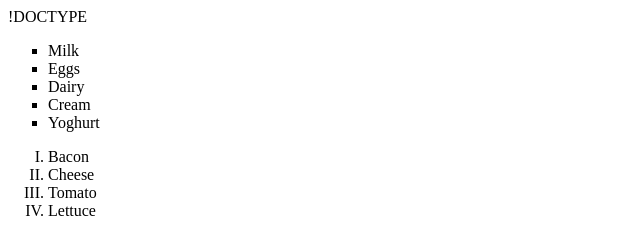
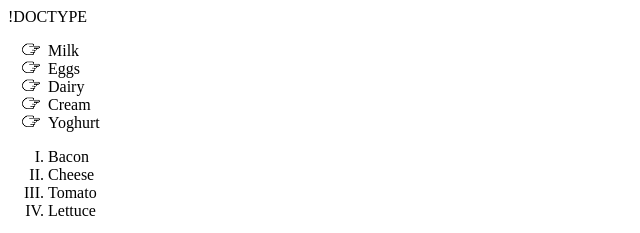
Before and after one commit to Njabulo1776/Mulunulu, a plain HTML site: page Lists.html in a window 1280 px wide. Shown: the top 233 px of the page, 0-640 px from the left. Drawn offline with Linux system fonts and the light colour scheme.

Commit message:
Added Icons for my list

```diff
--- a/Style.css
+++ b/Style.css
@@ -8,8 +8,10 @@ p{
 }
 
 ul{
-    list-style-type: square;
+    list-style-image: url('Images/pointer-icon.png');
 }
+
+
 ol{
     list-style-type: upper-roman;
 }
```
Also changed, not shown: Images/pointer-icon.png (added).
